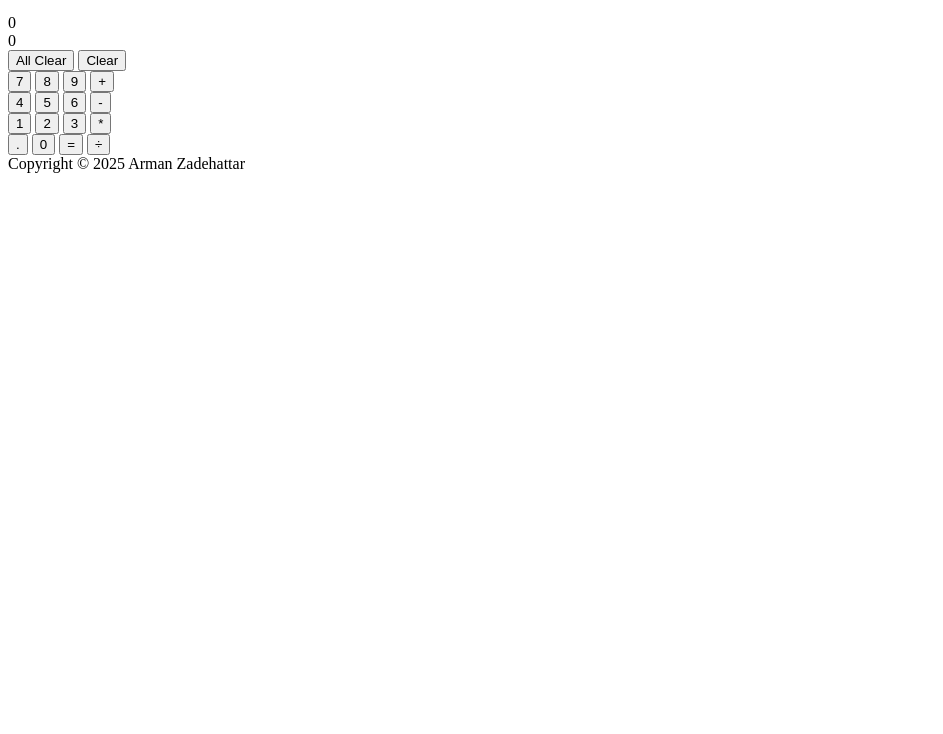
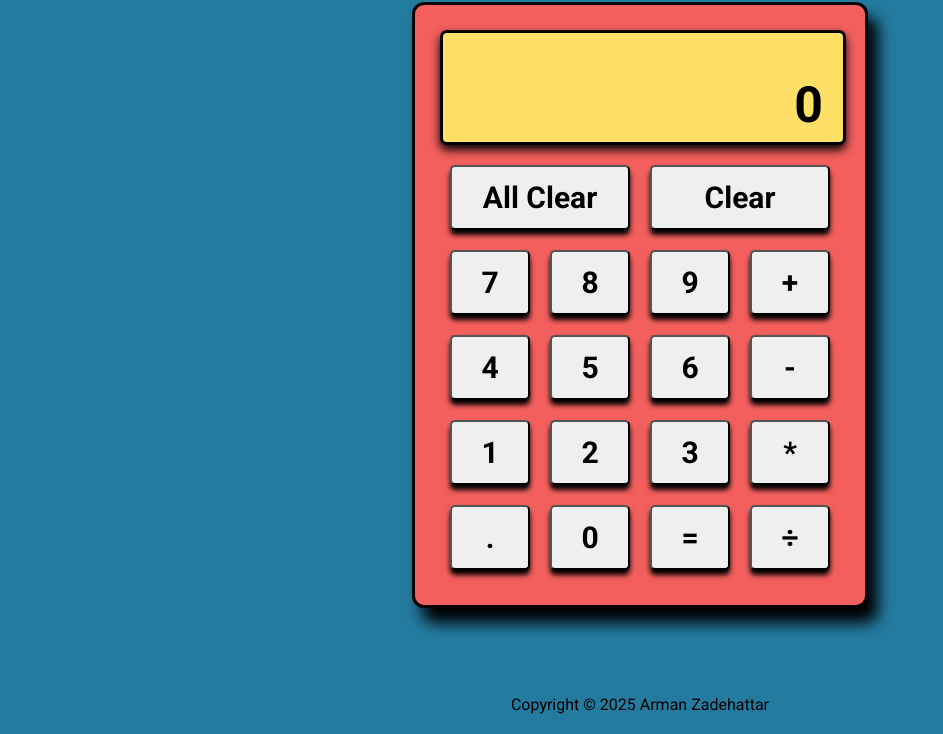
Before and after one commit to Arman-Attar/calculator, a plain HTML site: page index.html in a window 1280 px wide. Shown: the part 66-800 px from the top of the page, without its empty margins (0-943 px from the left). Drawn offline with Linux system fonts and the light colour scheme.

Commit message:
Added some styling to the UI

```diff
--- a/index.html
+++ b/index.html
@@ -3,15 +3,17 @@
 <head>
     <link rel="stylesheet" href="./style.css">
     <script src="./script.js" defer></script>
+    <link rel="preconnect" href="https://fonts.googleapis.com">
+    <link rel="preconnect" href="https://fonts.gstatic.com" crossorigin>
+    <link href="https://fonts.googleapis.com/css2?family=Gloria+Hallelujah&family=Roboto:wght@400;500;700;900&display=swap" rel="stylesheet">
     <meta charset="UTF-8">
     <meta name="viewport" content="width=device-width, initial-scale=1.0">
     <title>Calculator</title>
 </head>
 <body>
-    <h1>Calculator</h1>
     <div class="frame">
         <div class="display">
-            <div class="top-display">0</div>
+            <div class="top-display"></div>
             <div class="bottom-display">0</div>
         </div>
         <div class="first-row clear-buttons">
@@ -43,8 +45,6 @@
             <button class="operand" id="divide" value="/">÷</button>
         </div>
     </div>
-    <div class="footer">
-        Copyright &copy; 2025 Arman Zadehattar
-    </div>
+    <div class="footer">Copyright &copy; 2025 Arman Zadehattar</div>
 </body>
 </html>
--- a/script.js
+++ b/script.js
@@ -18,8 +18,7 @@ clearAllButton.addEventListener('click', () => clearAll())
 equalsButton.addEventListener('click', () => {
     secondNumber = parseFloat(bottomDisplay.innerText)
     result = operate(operator, firstNumber, secondNumber)
-    topDisplay.innerText += secondNumber + " ="
-    console.log(result)
+    topDisplay.innerText += " " + secondNumber + " ="
     bottomDisplay.innerText = result
     firstNumber = NaN
     secondNumber = NaN
@@ -92,8 +91,11 @@ const operatorButtons = document.querySelectorAll('.operand')
 
 
 operatorButtons.forEach(button => {
-    button.addEventListener('click', () => {
-        operator = button.value
+    button.addEventListener('click', () => operatorPressed(button.value))
+})
+
+function operatorPressed(operatorButton) {
+    operator = operatorButton
     if (isNaN(firstNumber)) {
         firstNumber = parseFloat(bottomDisplay.innerText)
     } else {
@@ -104,5 +106,39 @@ operatorButtons.forEach(button => {
     topDisplay.innerText = firstNumber + " " + operator + " "
     bottomDisplay.innerText = ''
     decimalButton.disabled = false
+}
+
+document.addEventListener('keydown', (event) => {
+    switch (event.key) {
+        case 'Enter':
+            operatorPressed('=')
+            break;
+        case '*':
+            operatorPressed('*')
+            break;
+        case '/':
+            operatorPressed('/')
+            break;
+        case '+':
+            operatorPressed('+')
+            break;
+        case '-':
+            operatorPressed('-')
+            break;
+        case 'Backspace':
+            if (bottomDisplay.innerText != '' && bottomDisplay.innerText == '0') {
+                bottomDisplay.innerText = bottomDisplay.innerText.slice(0, -1);
+            }
+         default:
+            if (!isNaN(parseFloat(event.key))) {
+                if (operator == '') {
+                    if (bottomDisplay.innerText == '0') {
+                        bottomDisplay.innerText = ''
+                    }
+                    bottomDisplay.innerText += event.key
+                } else {
+                    bottomDisplay.innerText += event.key
+                }
+            }
+    }
 })
-});
--- a/style.css
+++ b/style.css
@@ -0,0 +1,94 @@
+body {
+    display: flex;
+    flex-direction: column;
+    min-height: 100vh;
+    justify-content: center;
+    align-items: center;
+    background-color: #247ba0;
+    font-family: 'Roboto', sans-serif;
+    margin: 0;
+}
+
+.frame{
+    display: flex;
+    flex-direction: column;
+    border: 3px solid black;
+    width: 400px;
+    height: 550px;
+    background-color: #f25f5c;
+    border-radius: 12px;
+    padding: 25px;
+    box-shadow: 10px 15px 15px;
+    margin-top: auto;
+}
+
+.display {
+    display: flex;
+    flex-direction: column;
+    justify-content: space-between;
+    border: 3px solid black;
+    border-radius: 7px;
+    width: 100%;
+    height: 22%;
+    background-color: #ffe066;
+    box-shadow: 0px 5px 10px;
+}
+
+.top-display {
+    text-align: left;
+    padding: 20px;
+    font-size: 30px;
+    box-sizing: border-box;
+    width: 100%;
+    height: 40%;
+}
+
+.bottom-display {
+    width: 100%;
+    height: 60%;
+    padding-right: 20px;
+    text-align: right;
+    font-size: 50px;
+    font-weight: 700;
+    box-sizing: border-box;
+}
+
+.first-row, .second-row, .third-row, .fourth-row, .fifth-row {
+    display: flex;
+    justify-content: center;
+    align-items: center;
+    padding: 10px;
+    gap: 20px;
+    font-size: 50px;
+}
+
+.first-row {
+    padding-top: 20px;
+}
+
+button {
+    font-size: 30px;
+    font-family: 'Roboto', sans-serif;
+    font-weight: bold;
+    width: 25%;
+    height: 65px;
+    cursor: pointer;
+    border-radius: 5px;
+    box-shadow: 0px 5px 5px;
+}
+
+button:hover {
+    background-color: #ffe066;
+    transform: scale(1.1);
+}
+
+.all-clear, .clear {
+    width: 50%;
+    height: 65px;
+}
+
+.footer {
+    text-align: center;
+    margin-top: auto;
+    padding: 20px;
+}
```
Lines whose indentation alone changed are shown as unchanged.
